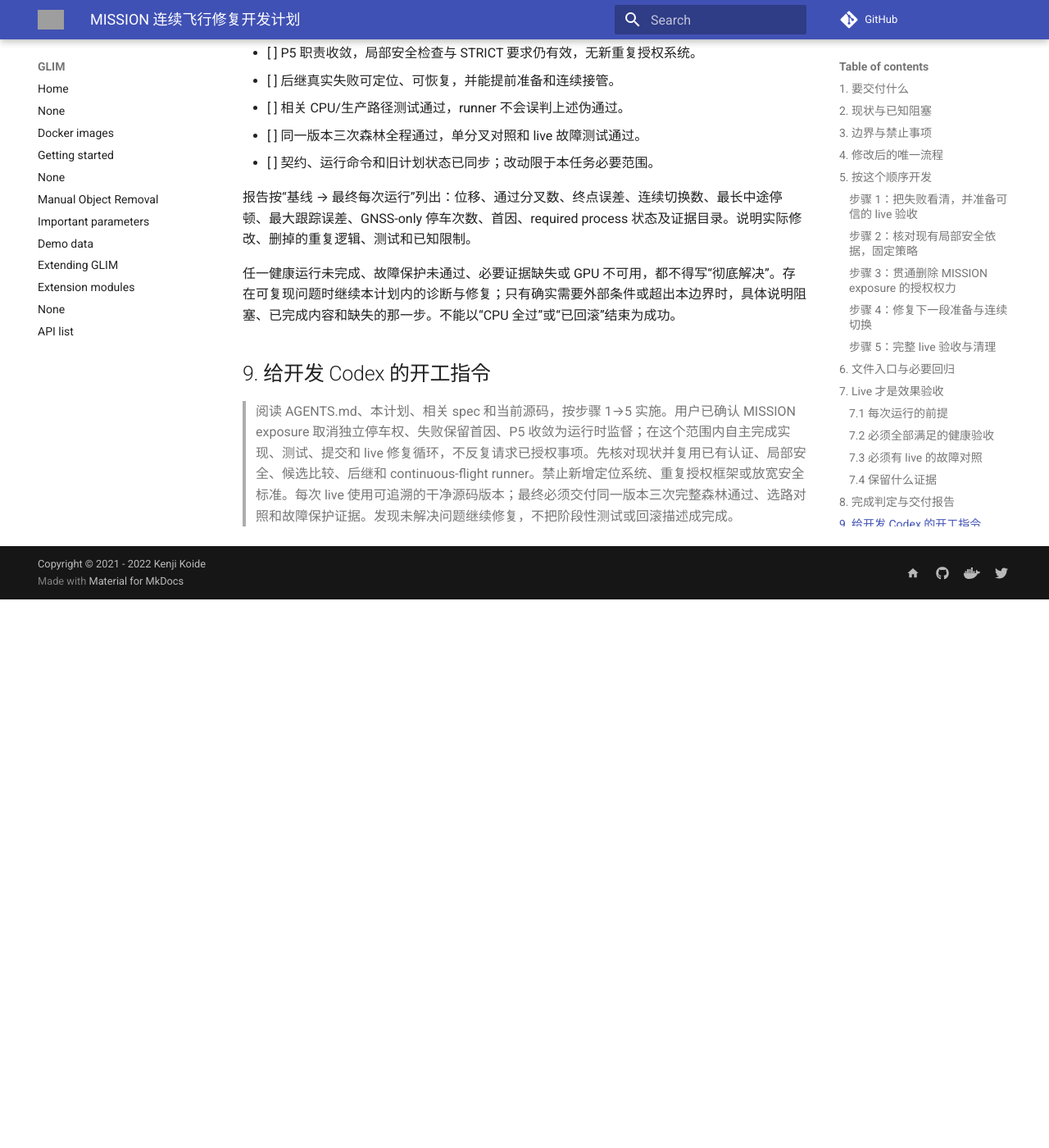
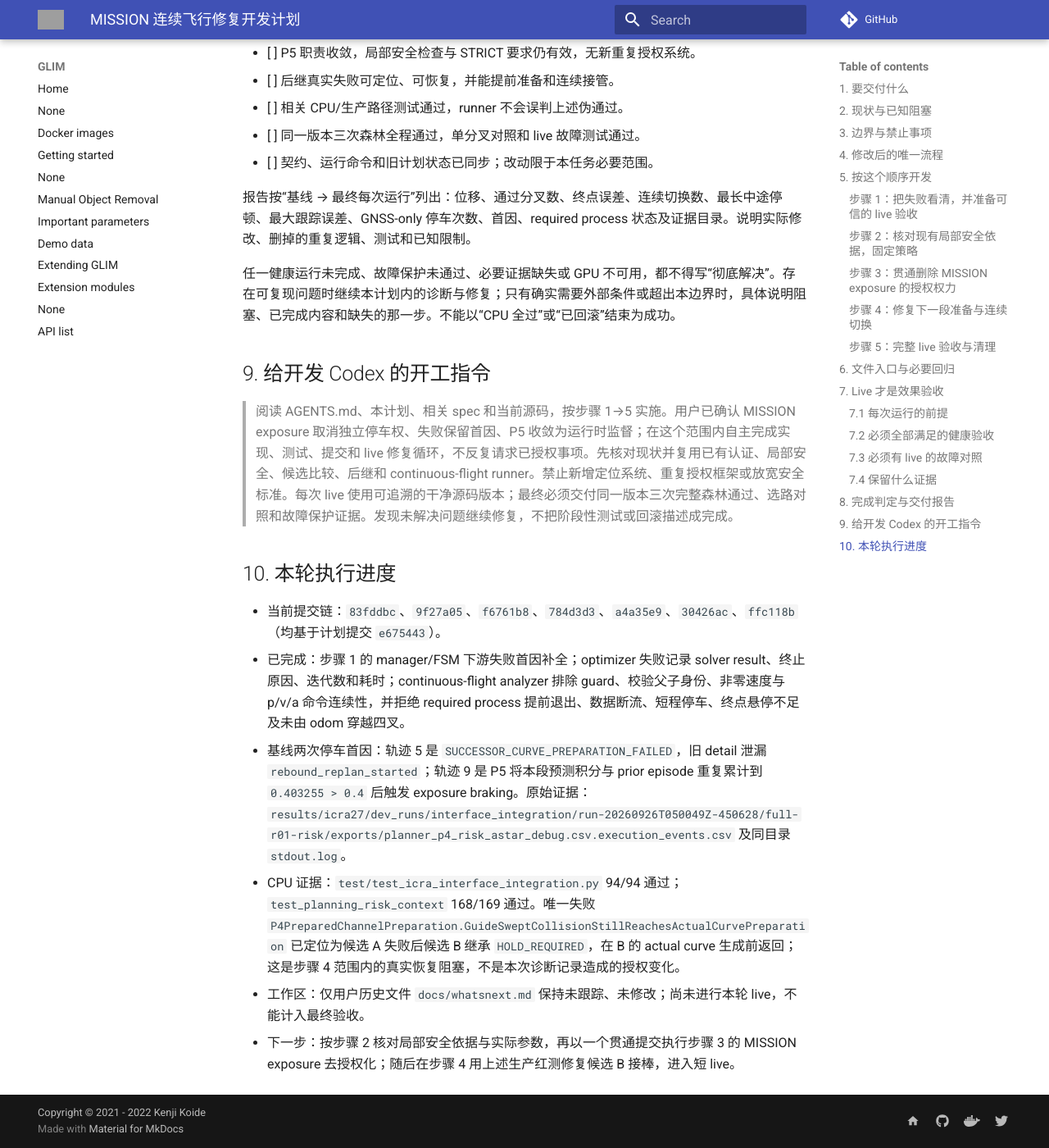
Before and after one commit to Printeger/iap, an MkDocs documentation site: the page built from docs/icra27/MISSION_CONTINUOUS_FLIGHT_IMPLEMENTATION_PLAN.md, in a window 1280 px wide and 1400 px high, scrolled down 9216 px. Shown: the whole window at 82% size. Built offline with MkDocs 1.6.1 and Material for MkDocs 9.7.7, drawn with Linux system fonts in a browser that asks for light colours; nearby versions of some CDN libraries; comment, search, counter and statistics services are not loaded; before the commit the page ends 9947 px from its top, so only the background shows below that; grey boxes are pictures that could not be loaded.

Commit message:
docs: record mission flight step one evidence

```diff
--- a/docs/icra27/MISSION_CONTINUOUS_FLIGHT_IMPLEMENTATION_PLAN.md
+++ b/docs/icra27/MISSION_CONTINUOUS_FLIGHT_IMPLEMENTATION_PLAN.md
@@ -232,3 +232,12 @@
 ## 9. 给开发 Codex 的开工指令
 
 > 阅读 AGENTS.md、本计划、相关 spec 和当前源码，按步骤 1→5 实施。用户已确认 MISSION exposure 取消独立停车权、失败保留首因、P5 收敛为运行时监督；在这个范围内自主完成实现、测试、提交和 live 修复循环，不反复请求已授权事项。先核对现状并复用已有认证、局部安全、候选比较、后继和 continuous-flight runner。禁止新增定位系统、重复授权框架或放宽安全标准。每次 live 使用可追溯的干净源码版本；最终必须交付同一版本三次完整森林通过、选路对照和故障保护证据。发现未解决问题继续修复，不把阶段性测试或回滚描述成完成。
+
+## 10. 本轮执行进度
+
+- 当前提交链：`83fddbc`、`9f27a05`、`f6761b8`、`784d3d3`、`a4a35e9`、`30426ac`、`ffc118b`（均基于计划提交 `e675443`）。
+- 已完成：步骤 1 的 manager/FSM 下游失败首因补全；optimizer 失败记录 solver result、终止原因、迭代数和耗时；continuous-flight analyzer 排除 guard、校验父子身份、非零速度与 p/v/a 命令连续性，并拒绝 required process 提前退出、数据断流、短程停车、终点悬停不足及未由 odom 穿越四叉。
+- 基线两次停车首因：轨迹 5 是 `SUCCESSOR_CURVE_PREPARATION_FAILED`，旧 detail 泄漏 `rebound_replan_started`；轨迹 9 是 P5 将本段预测积分与 prior episode 重复累计到 `0.403255 > 0.4` 后触发 exposure braking。原始证据：`results/icra27/dev_runs/interface_integration/run-20260926T050049Z-450628/full-r01-risk/exports/planner_p4_risk_astar_debug.csv.execution_events.csv` 及同目录 `stdout.log`。
+- CPU 证据：`test/test_icra_interface_integration.py` 94/94 通过；`test_planning_risk_context` 168/169 通过。唯一失败 `P4PreparedChannelPreparation.GuideSweptCollisionStillReachesActualCurvePreparation` 已定位为候选 A 失败后候选 B 继承 `HOLD_REQUIRED`，在 B 的 actual curve 生成前返回；这是步骤 4 范围内的真实恢复阻塞，不是本次诊断记录造成的授权变化。
+- 工作区：仅用户历史文件 `docs/whatsnext.md` 保持未跟踪、未修改；尚未进行本轮 live，不能计入最终验收。
+- 下一步：按步骤 2 核对局部安全依据与实际参数，再以一个贯通提交执行步骤 3 的 MISSION exposure 去授权化；随后在步骤 4 用上述生产红测修复候选 B 接棒，进入短 live。
```
